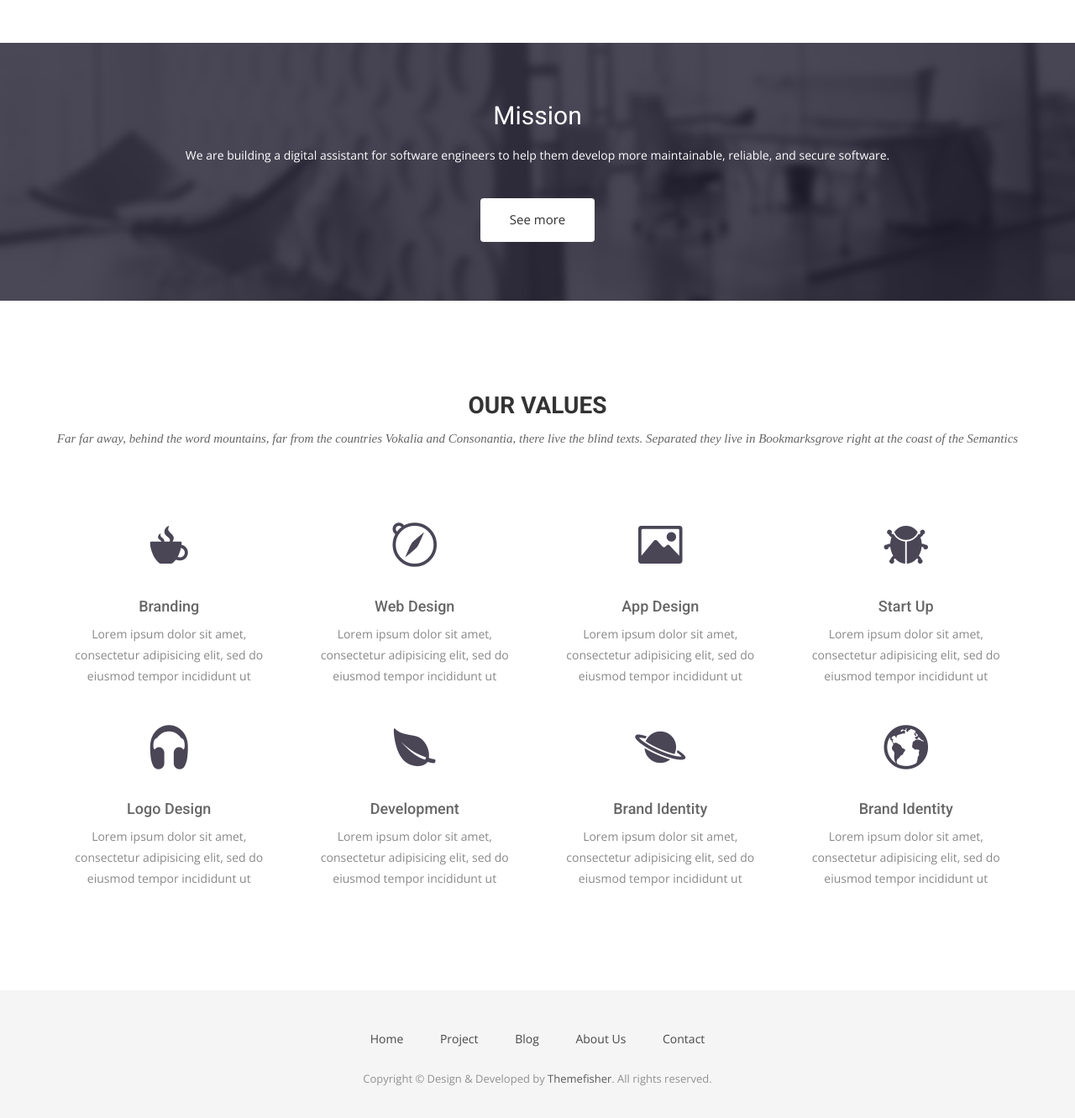
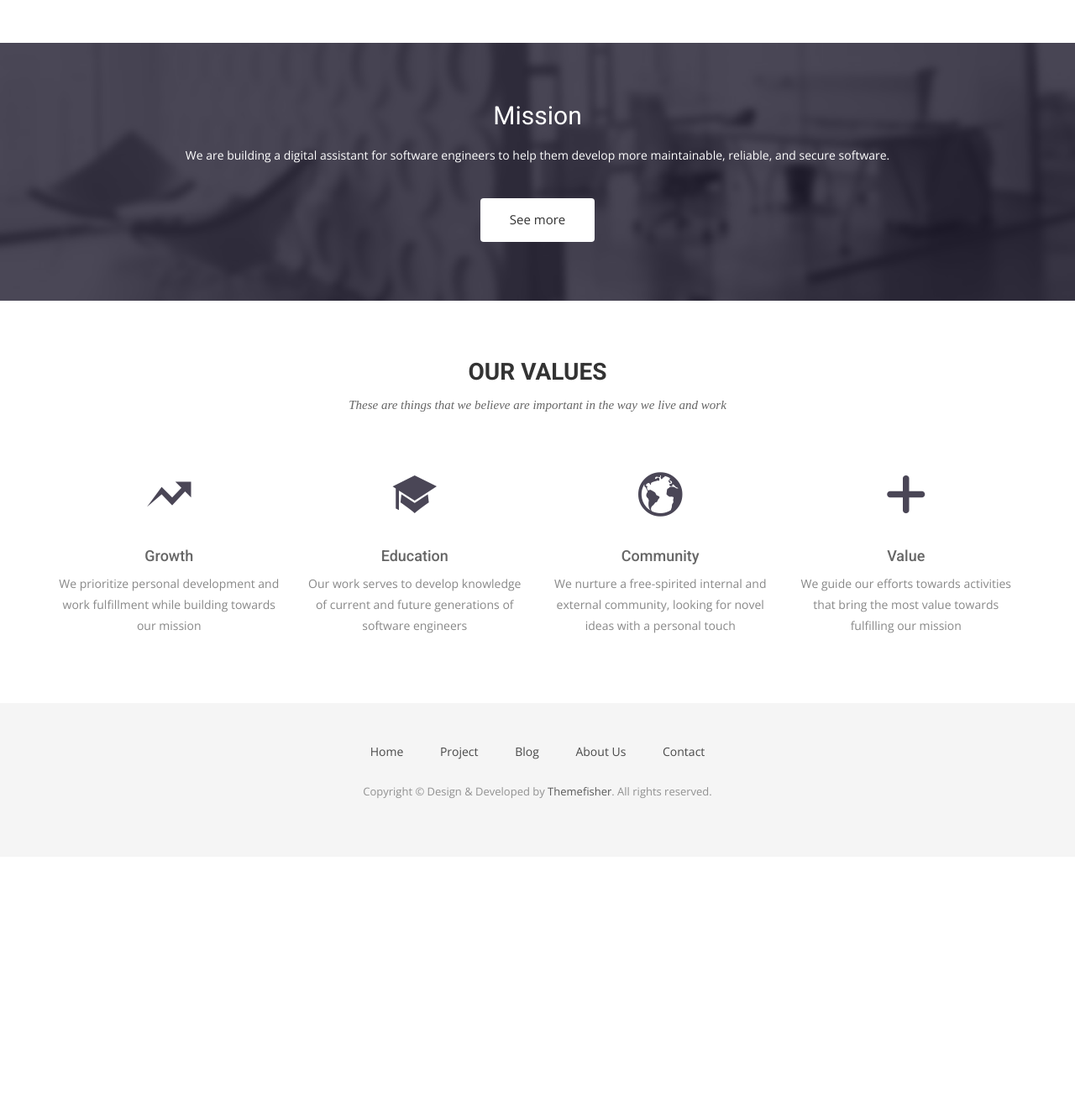
Before and after one commit to Clean-CaDET/clean-cadet.github.io, a Jekyll site: the page built from index.html, in a window 1280 px wide, cut to the strip 848-2210 px from the top of the page. Shown: the top 1331 px of the strip at 84% size. Built offline with Jekyll 4.4.1, drawn with Linux system fonts in a browser that asks for light colours; nearby versions of some CDN libraries; some web fonts are replaced; after the commit the page ends 1868 px from its top, so only the background shows below that.

Commit message:
Add our values.

```diff
--- a/css/airspace.css
+++ b/css/airspace.css
@@ -49,7 +49,7 @@ a:active {
   text-decoration: none !important;
 }
 .section-title {
-  margin-bottom: 70px;
+  margin-bottom: 50px;
 }
 .section-title h2 {
   text-transform: uppercase;
@@ -171,7 +171,7 @@ font header .navbar-default .navbar-nav li a:hover {
 --*/
 #service {
   text-align: center;
-  padding: 90px 0;
+  padding: 50px 0;
 }
 #service .service-item {
   padding-bottom: 30px;
--- a/index.html
+++ b/index.html
@@ -66,64 +66,36 @@ permalink: /
     <div class="row">
       <div class="section-title">
         <h2>Our Values</h2>
-        <p>Far far away, behind the word mountains, far from the countries Vokalia and Consonantia, there live the blind texts. Separated they live in Bookmarksgrove right at the coast of the Semantics</p>
+        <p>These are things that we believe are important in the way we live and work</p>
       </div>
     </div>
     <div class="row ">
       <div class="col-sm-6 col-md-3">
         <div class="service-item">
-          <i class="icon ion-coffee"></i>
-          <h4>Branding</h4>
-          <p>Lorem ipsum dolor sit amet, consectetur adipisicing elit, sed do eiusmod tempor incididunt ut </p>
+          <i class="ion-arrow-graph-up-right"></i>
+          <h4>Growth</h4>
+          <p>We prioritize personal development and work fulfillment while building towards our mission</p>
         </div>
       </div>
       <div class="col-sm-6 col-md-3">
         <div class="service-item">
-          <i class="ion-compass"></i>
-          <h4>Web Design</h4>
-          <p>Lorem ipsum dolor sit amet, consectetur adipisicing elit, sed do eiusmod tempor incididunt ut </p>
-        </div>
-      </div>
-      <div class="col-sm-6 col-md-3">
-        <div class="service-item">
-          <i class="ion-image"></i>
-          <h4>App Design</h4>
-          <p>Lorem ipsum dolor sit amet, consectetur adipisicing elit, sed do eiusmod tempor incididunt ut </p>
-        </div>
-      </div>
-      <div class="col-sm-6 col-md-3">
-        <div class="service-item">
-          <i class="ion-bug"></i>
-          <h4>Start Up</h4>
-          <p>Lorem ipsum dolor sit amet, consectetur adipisicing elit, sed do eiusmod tempor incididunt ut </p>
-        </div>
-      </div>
-      <div class="col-sm-6 col-md-3">
-        <div class="service-item">
-          <i class="ion-headphone"></i>
-          <h4>Logo Design</h4>
-          <p>Lorem ipsum dolor sit amet, consectetur adipisicing elit, sed do eiusmod tempor incididunt ut </p>
-        </div>
-      </div>
-      <div class="col-sm-6 col-md-3">
-        <div class="service-item">
-          <i class="ion-leaf"></i>
-          <h4>Development</h4>
-          <p>Lorem ipsum dolor sit amet, consectetur adipisicing elit, sed do eiusmod tempor incididunt ut </p>
-        </div>
-      </div>
-      <div class="col-sm-6 col-md-3">
-        <div class="service-item">
-          <i class="ion-planet"></i>
-          <h4>Brand Identity</h4>
-          <p>Lorem ipsum dolor sit amet, consectetur adipisicing elit, sed do eiusmod tempor incididunt ut </p>
+          <i class="ion-university"></i>
+          <h4>Education</h4>
+          <p>Our work serves to develop knowledge of current and future generations of software engineers</p>
         </div>
       </div>
       <div class="col-sm-6 col-md-3">
         <div class="service-item">
           <i class="ion-earth"></i>
-          <h4>Brand Identity</h4>
-          <p>Lorem ipsum dolor sit amet, consectetur adipisicing elit, sed do eiusmod tempor incididunt ut </p>
+          <h4>Community</h4>
+          <p>We nurture a free-spirited internal and external community, looking for novel ideas with a personal touch</p>
+        </div>
+      </div>
+      <div class="col-sm-6 col-md-3">
+        <div class="service-item">
+          <i class="ion-plus-round"></i>
+          <h4>Value</h4>
+          <p>We guide our efforts towards activities that bring the most value towards fulfilling our mission</p>
         </div>
       </div>
     </div>
```
